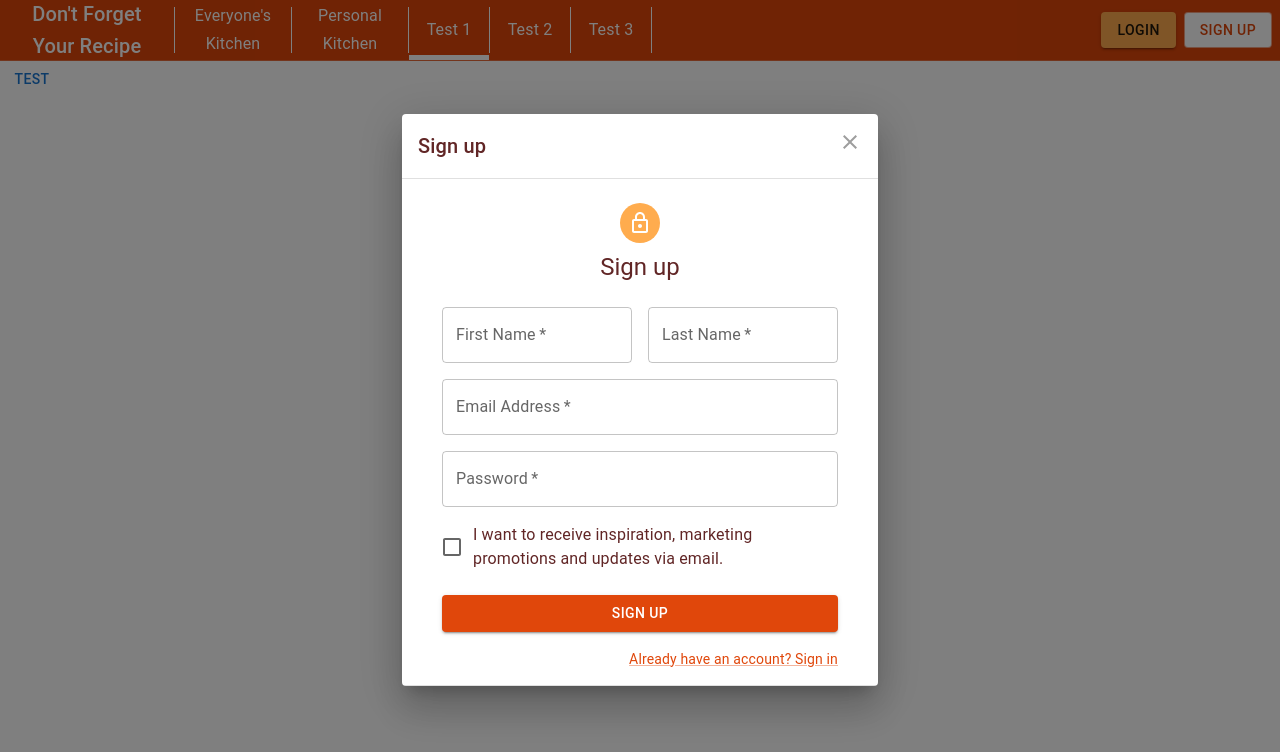
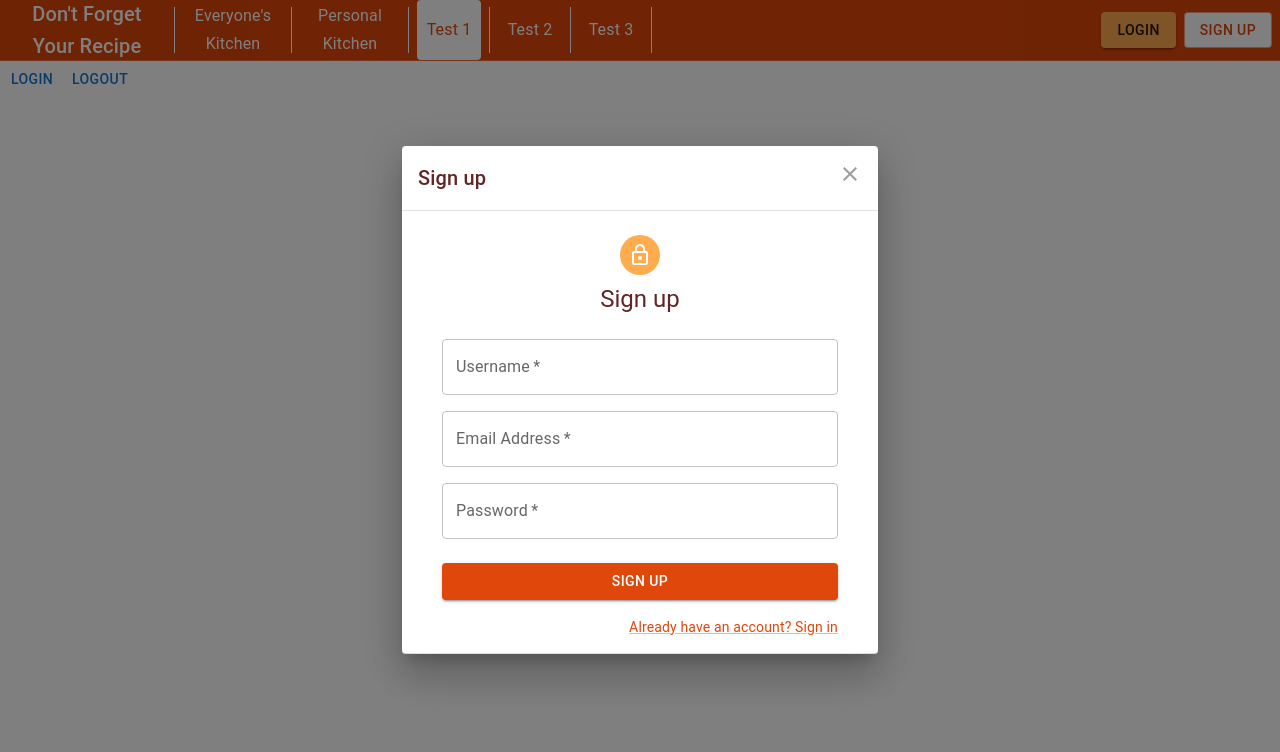
Before and after one commit to IT-Project-Team-70/IT-Project, a React (Create React App) app in the folder front-end/: page /dev/test/1 in a window 1280 px wide. Both pictures are taken after a click on the button "SIGN UP". Shown: the top 752 px of the page. Built offline with nearby package versions, Linux system fonts and the light colour scheme.

Commit message:
implement login acrion & error handling

```diff
--- a/front-end/src/api/axiosV1.js
+++ b/front-end/src/api/axiosV1.js
@@ -1,10 +1,12 @@
 import axios from 'axios'
 
 // const baseURL = ''
-const baseURL = 'https://localhost:8000/'
+const baseURL = 'http://localhost:8000/'
 
 const AxiosV1 = axios.create({
   baseURL: baseURL,
+  // withCredentials: true,
+  // headers: { 'Access-Control-Allow-Origin': 'http://localhost:8000' },
   // data: { header: { token: localStorage.token || '' } },
 })
 AxiosV1.CancelToken = axios.CancelToken
--- a/front-end/src/api/def/auth.js
+++ b/front-end/src/api/def/auth.js
@@ -2,6 +2,7 @@ const authAPI = {
   login: (data) => ({
     method: 'post',
     url: '/login',
+    withCredentials: false,
     headers: {},
     data: {
       // username: '',
@@ -18,6 +19,7 @@ const authAPI = {
   register: (data) => ({
     method: 'post',
     url: '/register',
+    withCredentials: false,
     headers: {},
     data: {
       // "password":"00000000",
--- a/front-end/src/api/util/callAPI.js
+++ b/front-end/src/api/util/callAPI.js
@@ -11,7 +11,7 @@ export const callApi = async ({
   try {
     await onStart()
     const res = await AxiosV1(apiConfig)
-    if (res.response.status === 200) {
+    if (res.status === 200) {
       await onSuccess(res)
       result = res
     } else {
--- /dev/null
+++ b/front-end/src/component/loadingSpinner/index.js
@@ -0,0 +1,56 @@
+import { Box, CircularProgress } from '@mui/material'
+import React from 'react'
+import PropTypes from 'prop-types'
+
+/**
+ * add position:'relative' in it's parent element to use this
+ *
+ */
+const LoadingSpinner = ({
+  isLoading = false,
+  BoxProps = {},
+  loadingProps = {},
+}) => {
+  return (
+    <Box
+      sx={{
+        display: isLoading ? 'block' : 'none',
+        position: 'absolute',
+        zIndex: '999',
+        left: '0',
+        top: '0',
+        // top: '61px',
+        width: '100%',
+        height: '100%',
+        // height: 'calc(100% - 61px)',
+        overflow: 'auto',
+        // backgroundColor: ' rgb(0, 0, 0)',
+        backgroundColor: 'rgba(0, 0, 0, 0.4)',
+      }}
+      {...BoxProps}
+    >
+      <Box
+        className="loadingWrapper"
+        sx={{
+          display: 'flex',
+          width: 'inherit',
+          height: 'inherit',
+          alignItems: 'center',
+          justifyContent: 'center',
+        }}
+      >
+        <Box>
+          <CircularProgress {...loadingProps} />
+        </Box>
+      </Box>
+    </Box>
+  )
+}
+
+LoadingSpinner.propTypes = {
+  isLoading: PropTypes.bool,
+  BoxProps: PropTypes.object,
+  loadingProps: PropTypes.object,
+}
+
+export default LoadingSpinner
--- a/front-end/src/containers/appLayout/index.js
+++ b/front-end/src/containers/appLayout/index.js
@@ -36,10 +36,10 @@ const AppLayout = (props) => {
                     flexShrink: 1,
                     maxWidth: index === 0 ? '150px' : '100px',
                     minWidth: index === 0 ? '150px' : '0px',
-                    boxShadow:
-                      index !== 0 && pathName === routeItem.path
-                        ? '0px -5px 0px 0px #fff inset'
-                        : 'none',
+                    // boxShadow:
+                    //   index !== 0 && pathName === routeItem.path
+                    //     ? '0px -5px 0px 0px #fff inset'
+                    //     : 'none',
                   }}
                 >
                   <Button
@@ -47,12 +47,24 @@ const AppLayout = (props) => {
                       '&': {
                         textTransform: 'none',
                       },
+                      '&.MuiButton-root:hover': {
+                        backgroundColor: '#E66B3B',
+                      },
+                      backgroundColor:
+                        index !== 0 && pathName === routeItem.path
+                          ? '#fff'
+                          : 'transparent',
                     }}
                     onClick={() => history.push(routeItem.path)}
                   >
                     <Typography
                       variant={index === 0 ? 'h6' : 'subtitle1'}
-                      sx={{ color: '#fff' }}
+                      sx={{
+                        color: pathName === routeItem.path ? '#E0470B' : '#fff',
+                        '&:hover': {
+                          color: '#fff',
+                        },
+                      }}
                     >
                       {routeItem.name}
                     </Typography>
--- a/front-end/src/containers/developing/test1/index.js
+++ b/front-end/src/containers/developing/test1/index.js
@@ -1,10 +1,11 @@
 import { Button } from '@mui/material'
-import React from 'react'
+import React, { Fragment } from 'react'
 import authAPI from '../../../api/def/auth'
 import { callApi } from '../../../api/util/callAPI'
+import LoadingSpinner from '../../../component/loadingSpinner'
 
 const Test1 = (props) => {
-  const handleOnClick = () => {
+  const handleLoginOnClick = () => {
     callApi({
       apiConfig: authAPI.login({
         password: '00000000',
@@ -18,7 +19,24 @@ const Test1 = (props) => {
       onFinally: () => {},
     })
   }
-  return <Button onClick={handleOnClick}>test</Button>
+  const handleLogoutOnClick = () => {
+    callApi({
+      apiConfig: authAPI.logout(),
+      onStart: () => {},
+      onSuccess: (data) => {
+        console.log(data)
+      },
+      onError: (err) => {},
+      onFinally: () => {},
+    })
+  }
+  return (
+    <Fragment>
+      <Button onClick={handleLoginOnClick}>login</Button>
+      <Button onClick={handleLogoutOnClick}>logout</Button>
+      <LoadingSpinner />
+    </Fragment>
+  )
 }
 
 Test1.propTypes = {}
--- a/front-end/src/containers/login/login.js
+++ b/front-end/src/containers/login/login.js
@@ -2,8 +2,6 @@ import * as React from 'react'
 import Avatar from '@mui/material/Avatar'
 import Button from '@mui/material/Button'
 import TextField from '@mui/material/TextField'
-import FormControlLabel from '@mui/material/FormControlLabel'
-import Checkbox from '@mui/material/Checkbox'
 import Link from '@mui/material/Link'
 import Paper from '@mui/material/Paper'
 import Box from '@mui/material/Box'
@@ -15,21 +13,55 @@ import CookImage from './cook.png'
 import useTheme from '../../css/muiTheme'
 import SignUpPanel from '../signUp/signup'
 import PropTypes from 'prop-types'
+import { callApi } from '../../api/util/callAPI'
+import authAPI from '../../api/def/auth'
+import LoadingSpinner from '../../component/loadingSpinner'
+import { Fragment } from 'react'
+import LockOpenOutlinedIcon from '@mui/icons-material/LockOpenOutlined'
 
-export default function LoginPanel({ onChange = () => {} }) {
+export default function LoginPanel({
+  onChange = () => {},
+  onClose = () => {},
+}) {
   const [toSignUp, setToSignUP] = React.useState(false)
+  const [isloading, setIsLoading] = React.useState(false)
+  const [error, setError] = React.useState({ error: false, errorMeessage: '' })
+  const [success, setSuccess] = React.useState({
+    success: false,
+    successMessage: '',
+  })
+  const theme = useTheme()
   const handleSubmit = (event) => {
     event.preventDefault()
     const data = new FormData(event.currentTarget)
-    console.log({
-      email: data.get('email'),
+    handleLoginOnClick({
+      username: data.get('username'),
       password: data.get('password'),
     })
   }
-  const theme = useTheme()
+  const handleLoginOnClick = (data) => {
+    setIsLoading(true)
+    callApi({
+      apiConfig: authAPI.login(data),
+      onStart: () => {},
+      onSuccess: (res) => {
+        setSuccess({ success: true, successMessage: res.data })
+        console.log(res)
+      },
+      onError: (err) => {
+        console.log(err)
+
+        if (err.response.status === 401) {
+          setError({ error: true, errorMeessage: err.response.data })
+        }
+      },
+      onFinally: () => {},
+    })
+    setIsLoading(false)
+  }
 
   return toSignUp ? (
-    <SignUpPanel onChange={onChange} />
+    <SignUpPanel onChange={onChange} onClose={onClose} />
   ) : (
     <ThemeProvider theme={theme}>
       <Grid container>
@@ -62,10 +94,38 @@ export default function LoginPanel({ onChange = () => {} }) {
             }}
           >
             <Avatar sx={{ m: 1, bgcolor: 'secondary.main' }}>
+              {success.success ? (
+                <LockOpenOutlinedIcon />
+              ) : (
                 <LockOutlinedIcon />
+              )}
             </Avatar>
             <Typography component="h1" variant="h5">
-              Login
+              Login {success.success ? 'Success' : error.error ? 'Error' : ''}
+            </Typography>
+            {success.success ? (
+              <Fragment>
+                <Typography variant="body" sx={{ textAlign: 'center' }}>
+                  {success.successMessage}
+                </Typography>
+                <Box padding={8} paddingTop={12}>
+                  <Button
+                    variant="contained"
+                    color="secondary"
+                    onClick={() => onClose()}
+                  >
+                    close
+                  </Button>
+                </Box>
+              </Fragment>
+            ) : (
+              <Fragment>
+                <Typography
+                  variant="body"
+                  color="primary"
+                  sx={{ textAlign: 'center' }}
+                >
+                  {error.errorMeessage}
                 </Typography>
                 <Box
                   component="form"
@@ -81,10 +141,10 @@ export default function LoginPanel({ onChange = () => {} }) {
                   <TextField
                     margin="normal"
                     required
-                id="email"
-                label="Email Address"
-                name="email"
-                autoComplete="email"
+                    id="username"
+                    label="Username"
+                    name="username"
+                    autoComplete="username"
                     autoFocus
                   />
                   <TextField
@@ -96,14 +156,15 @@ export default function LoginPanel({ onChange = () => {} }) {
                     id="password"
                     autoComplete="current-password"
                   />
-              <FormControlLabel
-                control={<Checkbox value="remember" color="primary" />}
-                label="Remember me"
-              />
-              <Button type="submit" variant="contained" sx={{ mt: 3, mb: 2 }}>
+                  <Button
+                    type="submit"
+                    variant="contained"
+                    sx={{ mt: 3, mb: 2 }}
+                  >
                     login
                   </Button>
                 </Box>
+
                 <Grid container flexDirection="column">
                   <Grid item>
                     <Link href="#" variant="body2">
@@ -122,11 +183,14 @@ export default function LoginPanel({ onChange = () => {} }) {
                     </Link>
                   </Grid>
                 </Grid>
+              </Fragment>
+            )}
           </Box>
+          <LoadingSpinner isLoading={isloading} />
         </Grid>
       </Grid>
     </ThemeProvider>
   )
 }
 
-LoginPanel.propTypes = { onChange: PropTypes.func }
+LoginPanel.propTypes = { onChange: PropTypes.func, onClose: PropTypes.func }
--- a/front-end/src/containers/login/loginButton.js
+++ b/front-end/src/containers/login/loginButton.js
@@ -12,14 +12,16 @@ const LoginInButton = () => {
       buttonText="Login"
       buttonProps={{ variant: 'contained', color: 'secondary' }}
       dialogProps={{ maxWidth: 'lg' }}
-      dialogContent={(onClose) => (
+      dialogContent={({ onClose }) => {
+        return (
           <LoginPanel
             onClose={onClose}
             onChange={(title) => {
               setTitle(title)
             }}
           />
-      )}
+        )
+      }}
     />
   )
 }
--- a/front-end/src/containers/signUp/signup.js
+++ b/front-end/src/containers/signUp/signup.js
@@ -2,8 +2,6 @@ import * as React from 'react'
 import Avatar from '@mui/material/Avatar'
 import Button from '@mui/material/Button'
 import TextField from '@mui/material/TextField'
-import FormControlLabel from '@mui/material/FormControlLabel'
-import Checkbox from '@mui/material/Checkbox'
 import Link from '@mui/material/Link'
 import Grid from '@mui/material/Grid'
 import Box from '@mui/material/Box'
@@ -53,25 +51,14 @@ export default function SignUpPanel({ onChange = () => {} }) {
             sx={{ mt: 3 }}
           >
             <Grid container spacing={2}>
-              <Grid item xs={12} sm={6}>
-                <TextField
-                  autoComplete="given-name"
-                  name="firstName"
-                  required
-                  fullWidth
-                  id="firstName"
-                  label="First Name"
-                  autoFocus
-                />
-              </Grid>
-              <Grid item xs={12} sm={6}>
+              <Grid item xs={12}>
                 <TextField
                   required
                   fullWidth
-                  id="lastName"
-                  label="Last Name"
-                  name="lastName"
-                  autoComplete="family-name"
+                  id="username"
+                  label="Username"
+                  name="username"
+                  autoComplete="username"
                 />
               </Grid>
               <Grid item xs={12}>
@@ -93,14 +80,6 @@ export default function SignUpPanel({ onChange = () => {} }) {
                   type="password"
                   id="password"
                   autoComplete="new-password"
-                />
-              </Grid>
-              <Grid item xs={12}>
-                <FormControlLabel
-                  control={
-                    <Checkbox value="allowExtraEmails" color="primary" />
-                  }
-                  label="I want to receive inspiration, marketing promotions and updates via email."
                 />
               </Grid>
             </Grid>
```
Lines whose indentation alone changed are shown as unchanged.
